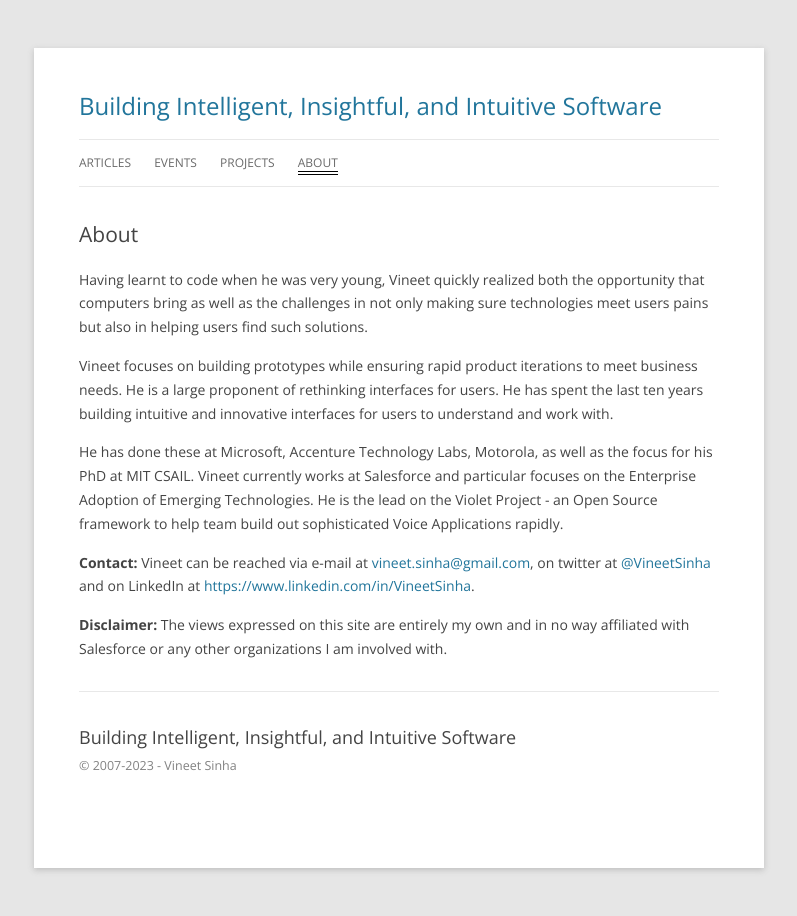
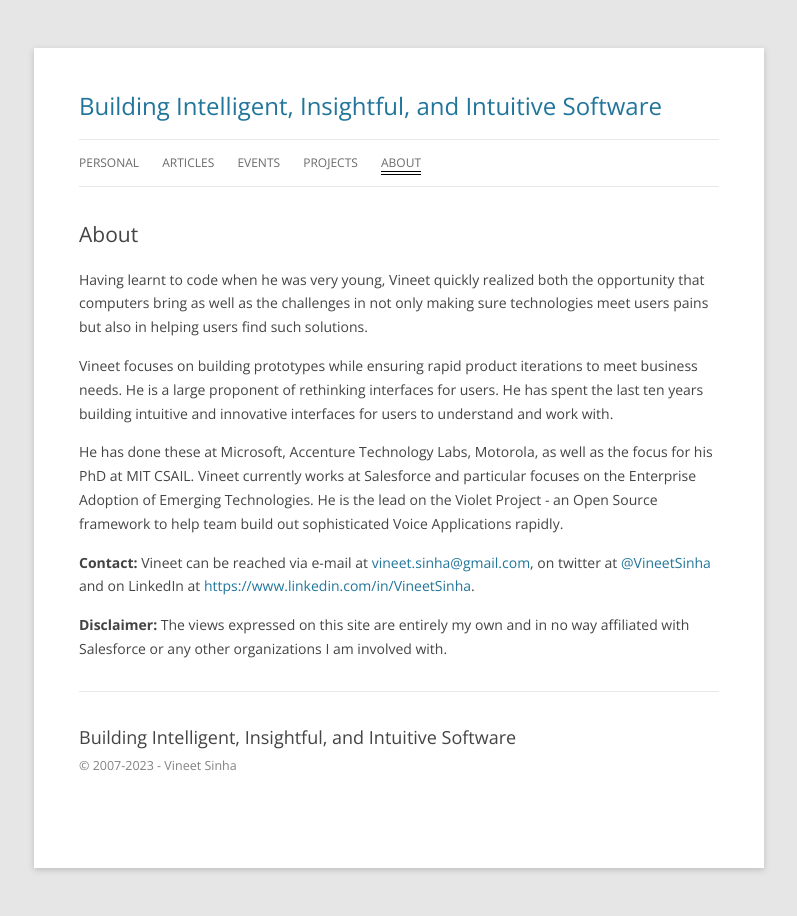
Before and after one commit to i3labs/i3labs.github.io, a Jekyll site: the page built from about.md, in a window 1280 px wide. Shown: the whole page, without its empty margins (241-1038 px from the left). Built offline with Jekyll 4.4.1, drawn with Linux system fonts in a browser that asks for light colours.

Commit message:
getting the old site to still function

```diff
--- a/_includes/header.html
+++ b/_includes/header.html
@@ -22,6 +22,7 @@
 
     <div class="trigger">
       <nav class="site-nav">
+        <a {% if page.url == '/personal' %}class="menu-item active"{% else %}class="menu-item" href="/personal"{% endif %}>Personal</a>
         {% assign yyyyIfAvail = page.url | remove_first: '/' | split: '/' | first %}
         {% assign yyyyIfAvailLen = yyyyIfAvail | size %}
         <!-- z{{ yyyyIfAvailLen }}z -->
```
